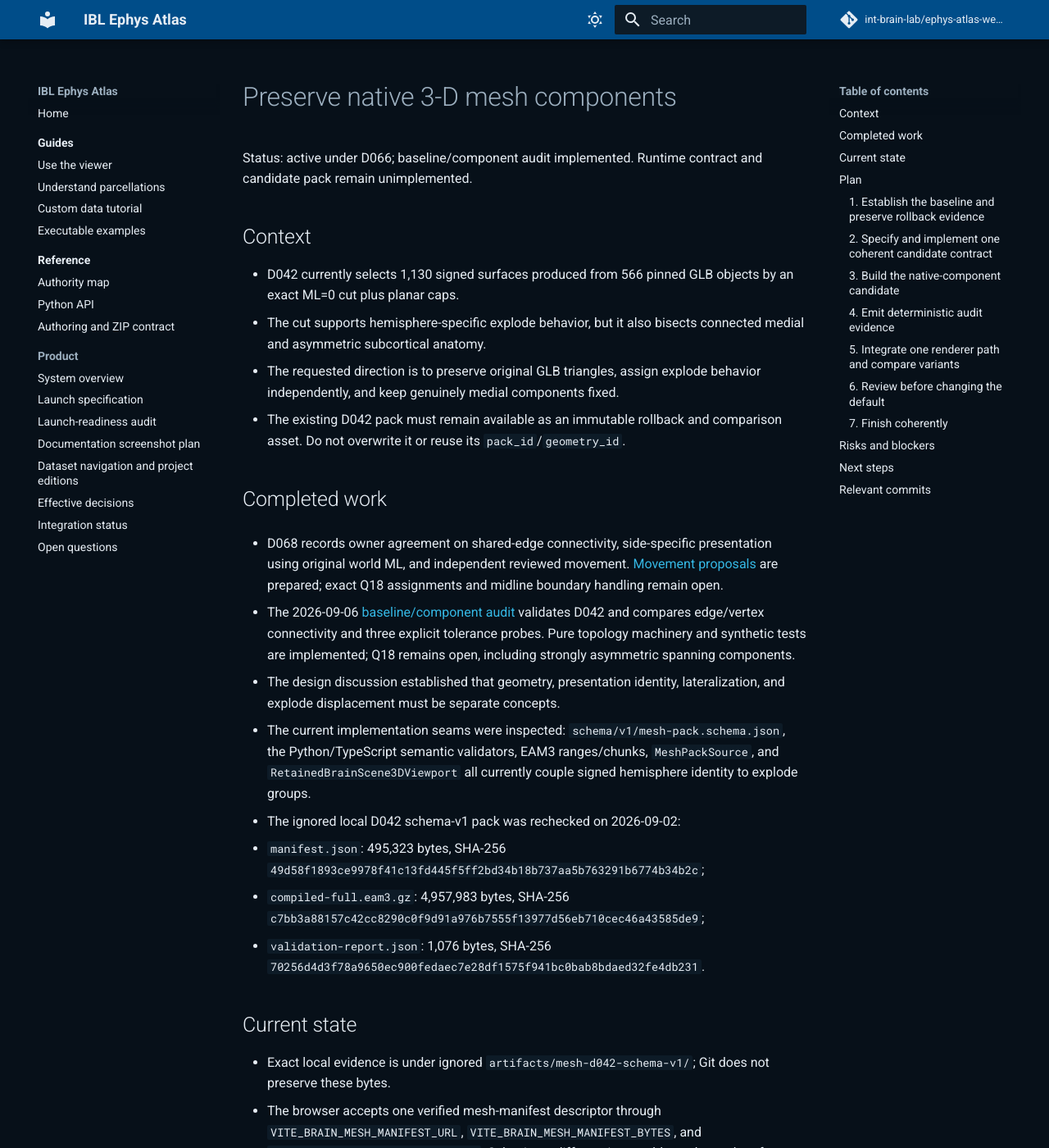
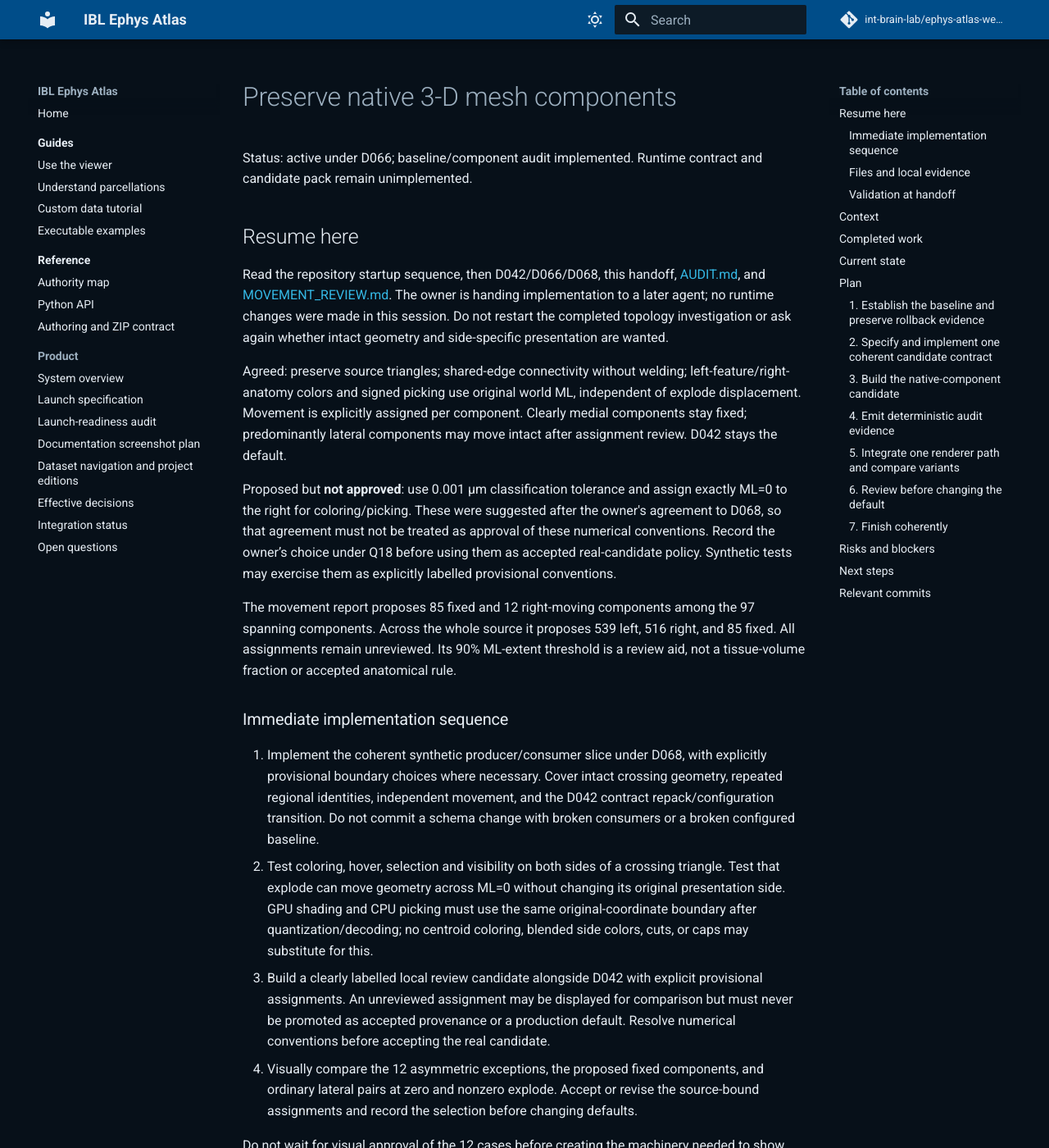
Before and after one commit to int-brain-lab/ephys-atlas-web-v2, an MkDocs documentation site: the page built from docs/tasks/2026-09-02-native-3d-mesh-components/README.md, in a window 1280 px wide and 1400 px high. Shown: the whole window at 82% size. Built offline with MkDocs 1.6.1 and Material for MkDocs 9.7.7, drawn with Linux system fonts in a browser that asks for light colours; comment, search, counter and statistics services are not loaded; some of the changed text lies outside the part shown.

Commit message:
Complete native 3D implementation handoff and clarify pending conventions

```diff
--- a/docs/tasks/2026-09-02-native-3d-mesh-components/README.md
+++ b/docs/tasks/2026-09-02-native-3d-mesh-components/README.md
@@ -1,6 +1,91 @@
 # Preserve native 3-D mesh components
 
 Status: active under D066; baseline/component audit implemented. Runtime contract and candidate pack remain unimplemented.
+
+## Resume here
+
+Read the repository startup sequence, then D042/D066/D068, this handoff,
+[AUDIT.md](AUDIT.md), and [MOVEMENT_REVIEW.md](MOVEMENT_REVIEW.md). The owner
+is handing implementation to a later agent; no runtime changes were made in
+this session. Do not restart the completed topology investigation or ask again
+whether intact geometry and side-specific presentation are wanted.
+
+Agreed: preserve source triangles; shared-edge connectivity without welding;
+left-feature/right-anatomy colors and signed picking use original world ML,
+independent of explode displacement. Movement is explicitly assigned per
+component. Clearly medial components stay fixed; predominantly lateral
+components may move intact after assignment review. D042 stays the default.
+
+Proposed but **not approved**: use 0.001 µm classification tolerance and assign
+exactly ML=0 to the right for coloring/picking. These were suggested after the
+owner's agreement to D068, so that agreement must not be treated as approval of
+these numerical conventions. Record the owner’s choice under Q18 before using
+them as accepted real-candidate policy. Synthetic tests may exercise them as
+explicitly labelled provisional conventions.
+
+The movement report proposes 85 fixed and 12 right-moving components among the
+97 spanning components. Across the whole source it proposes 539 left, 516 right,
+and 85 fixed. All assignments remain unreviewed. Its 90% ML-extent threshold is
+a review aid, not a tissue-volume fraction or accepted anatomical rule.
+
+### Immediate implementation sequence
+
+1. Implement the coherent synthetic producer/consumer slice under D068, with
+   explicitly provisional boundary choices where necessary. Cover intact
+   crossing geometry, repeated regional identities, independent movement, and
+   the D042 contract repack/configuration transition. Do not commit a schema
+   change with broken consumers or a broken configured baseline.
+2. Test coloring, hover, selection and visibility on both sides of a crossing
+   triangle. Test that explode can move geometry across ML=0 without changing
+   its original presentation side. GPU shading and CPU picking must use the
+   same original-coordinate boundary after quantization/decoding; no centroid
+   coloring, blended side colors, cuts, or caps may substitute for this.
+3. Build a clearly labelled local review candidate alongside D042 with explicit
+   provisional assignments. An unreviewed assignment may be displayed for
+   comparison but must never be promoted as accepted provenance or a production
+   default. Resolve numerical conventions before accepting the real candidate.
+4. Visually compare the 12 asymmetric exceptions, the proposed fixed components,
+   and ordinary lateral pairs at zero and nonzero explode. Accept or revise the
+   source-bound assignments and record the selection before changing defaults.
+
+Do not wait for visual approval of the 12 cases before creating the machinery
+needed to show them. The one retained renderer and one schema-v1 contract remain
+mandatory; the review path is not a second runtime architecture.
+
+### Files and local evidence
+
+- Topology/audit/proposals: `tools/mesh_pack/components.py`, `audit_native.py`,
+  and `propose_movement.py`; tests are `tests/test_mesh_components.py`,
+  `tests/test_mesh_movement_proposal.py`, and `tests/test_mesh_pack.py`.
+- Contract/compiler: `schema/v1/mesh-pack.schema.json`, bundled builder schema,
+  Python/TypeScript semantic validators, `tools/mesh_pack/build.py`, `binary.py`,
+  `validate.py`, `web/scripts/repack-d042-mesh.mjs`, and `fixtures/mesh-pack-v1/`.
+- Browser: `web/src/rendering/3d/mesh-pack-source.ts`, `mesh-pack-codec.ts`,
+  `mesh-pack-worker.ts`, `brain-scene-viewport.ts`, shared
+  `web/src/application/regional-presentation.ts`, and the mesh/scene browser tests.
+- Ignored baseline: `artifacts/mesh-d042-schema-v1/`; original donor evidence:
+  `artifacts/mesh-d042-donor/`. Audit/proposal reports and repeat outputs:
+  `artifacts/native-components-audit/`. Exact hashes and reproduction commands
+  are in the two linked evidence documents. Git does not preserve these bytes.
+- The source was last available at
+  `/home/cyrille/GIT/IBL/ephys-atlas-web-v2-3d-lab/data/source/atlas-mesh-pack/meshes.glb`.
+  Verify the pinned SHA before use. This is a read-only source location, not
+  permission to resume the frozen donor branch. Recover the same pinned public
+  bytes if that local path is absent; never require donor code for implementation.
+
+AGEA integration is being handled independently. Inspect current status before
+editing shared schemas, semantic validators, startup code, or status documents.
+Preserve other work and commit only the intended 3-D changes; do not assume a
+later checkout has the same clean/dirty state as this handoff.
+
+### Validation at handoff
+
+`ead6626` passed `just check`, including browser tests and Linux documentation
+screenshots. The focused mesh suites passed 34 tests. Both the source audit and
+movement proposal repeated byte-for-byte. These gates validate existing audit
+and proposal machinery; they do not establish correctness of the unimplemented
+native runtime or approve any movement assignment. Re-run targeted suites and
+`just check` after the next implementation slice.
 
 ## Context
 
@@ -189,20 +274,17 @@ ordering deterministic and tied to original source triangle ordinals.
 
 ## Next steps
 
-1. Review the [movement proposals](MOVEMENT_REVIEW.md) and settle the residual
-   Q18 boundary choices under D068. Arrange authorized durable preservation before
-   destructive replacement; the local D042 baseline has been revalidated.
-2. Specify the coherent contract under D066/D068; implement agreed
-   side-specific presentation and independent displacement with synthetic cases.
-3. Land one green synthetic producer/consumer slice covering left, right,
-   neutral, and repeated-presentation components, with D042 repack continuity,
-   before changing the real native-component builder.
-4. Build and audit the real native-component candidate.
-5. Integrate the shared renderer path, run A/B review, and request default
-   selection.
+Use the immediate implementation sequence above: synthetic contract/renderer
+slice, local A/B candidate, assignment review, then default selection. Q18
+retains exact numerical boundary and real assignment approval. Arrange durable
+external preservation before destructive replacement; additive local work is
+not blocked by missing archive authorization.
 
 ## Relevant commits
 
+- `5270116` — Link the active task and record D066/Q18.
+- `ebb25b5` — Implement the native component audit and synthetic topology tests.
+- `ead6626` — Record D068 and generate deterministic movement proposals.
 - `073fbca` — Restore GLB-only 3D anatomy scope (D042).
 - `d1249f7` — Recover the complete local development corpus and D042 repack.
 - Planning handoff — the commit containing this file; locate with
```
Also changed, not shown: AGENTS.md (+4 -1 lines), docs/IMPLEMENTATION_PLAN.md (+4 -2 lines), docs/OPEN_QUESTIONS.md (+7 -0 lines).
